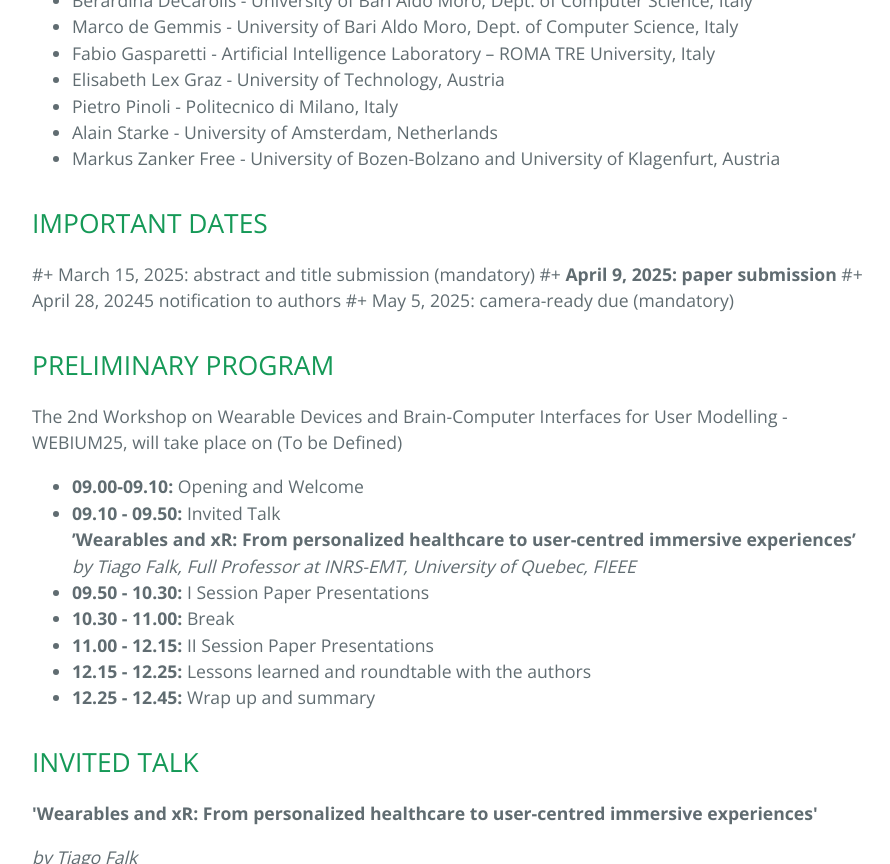
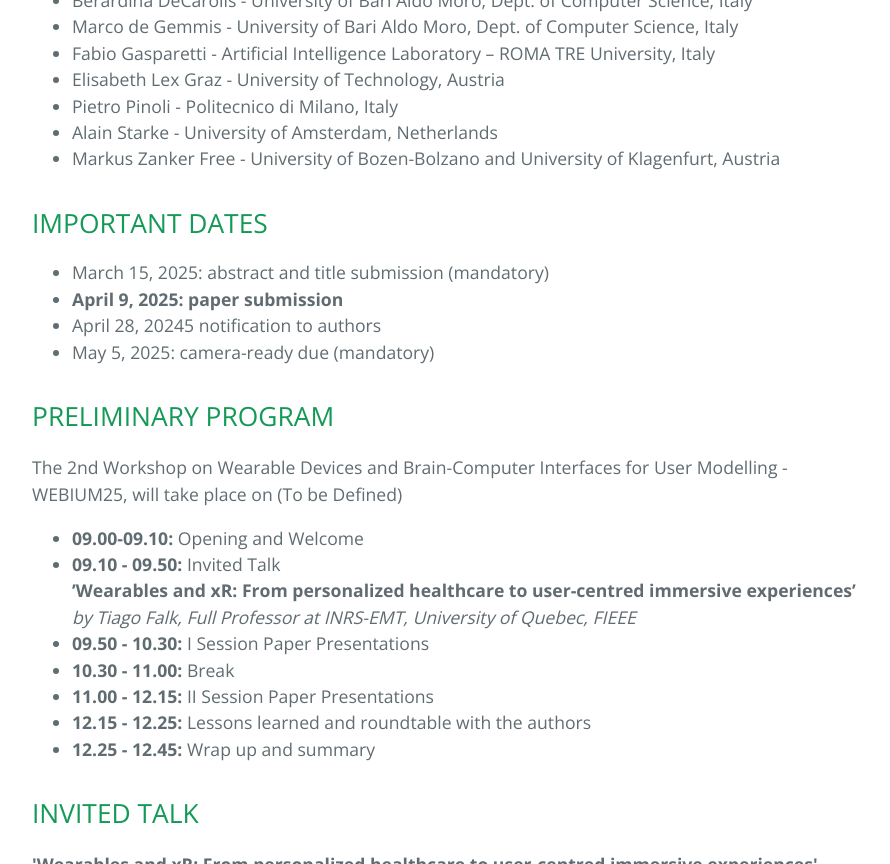
Before and after one commit to sisinflab/webium25, a Jekyll site: the page built from index.md, in a window 1280 px wide and 900 px high, scrolled down 4096 px, cut to the strip 0-864 px from the top of the window. Shown: the whole strip, without its empty margins (192-1082 px from the left). Built offline with Jekyll 4.4.1, drawn with Linux system fonts in a browser that asks for light colours.

```diff
--- a/index.md
+++ b/index.md
@@ -103,10 +103,10 @@ Topics of interest include, but are not limited to:
 
 ## IMPORTANT DATES <a name="ID"></a>
 
-#+ March 15, 2025: abstract and title submission (mandatory)
-#+ <b>April 9, 2025: paper submission</b>
-#+ April 28, 20245 notification to authors
-#+ May 5, 2025: camera-ready due (mandatory)
++ March 15, 2025: abstract and title submission (mandatory)
++ <b>April 9, 2025: paper submission</b>
++ April 28, 20245 notification to authors
++ May 5, 2025: camera-ready due (mandatory)
 
 <!--
 #+ <del>April 15, 2024: abstract and title submission (mandatory)</del>
```
